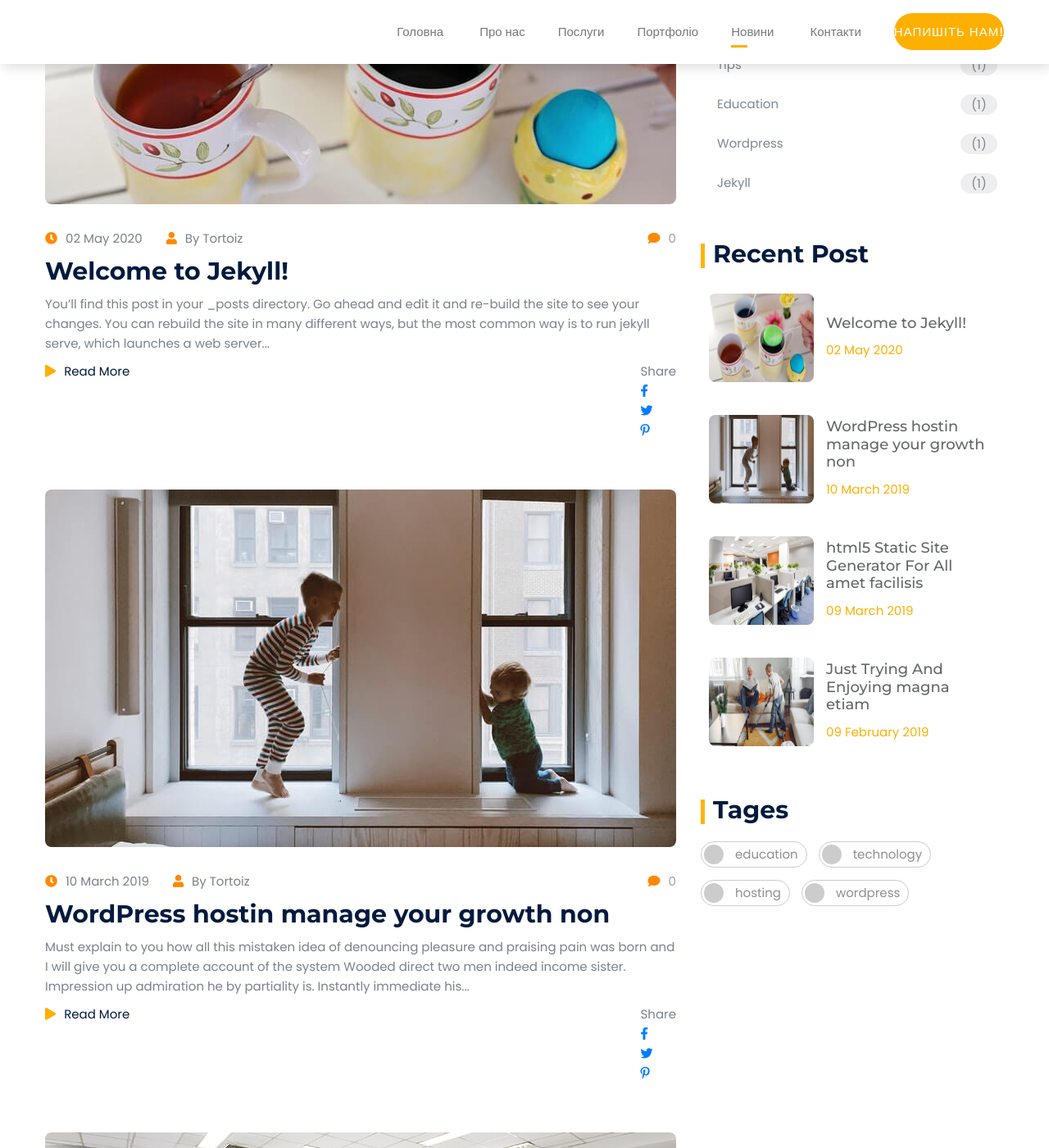
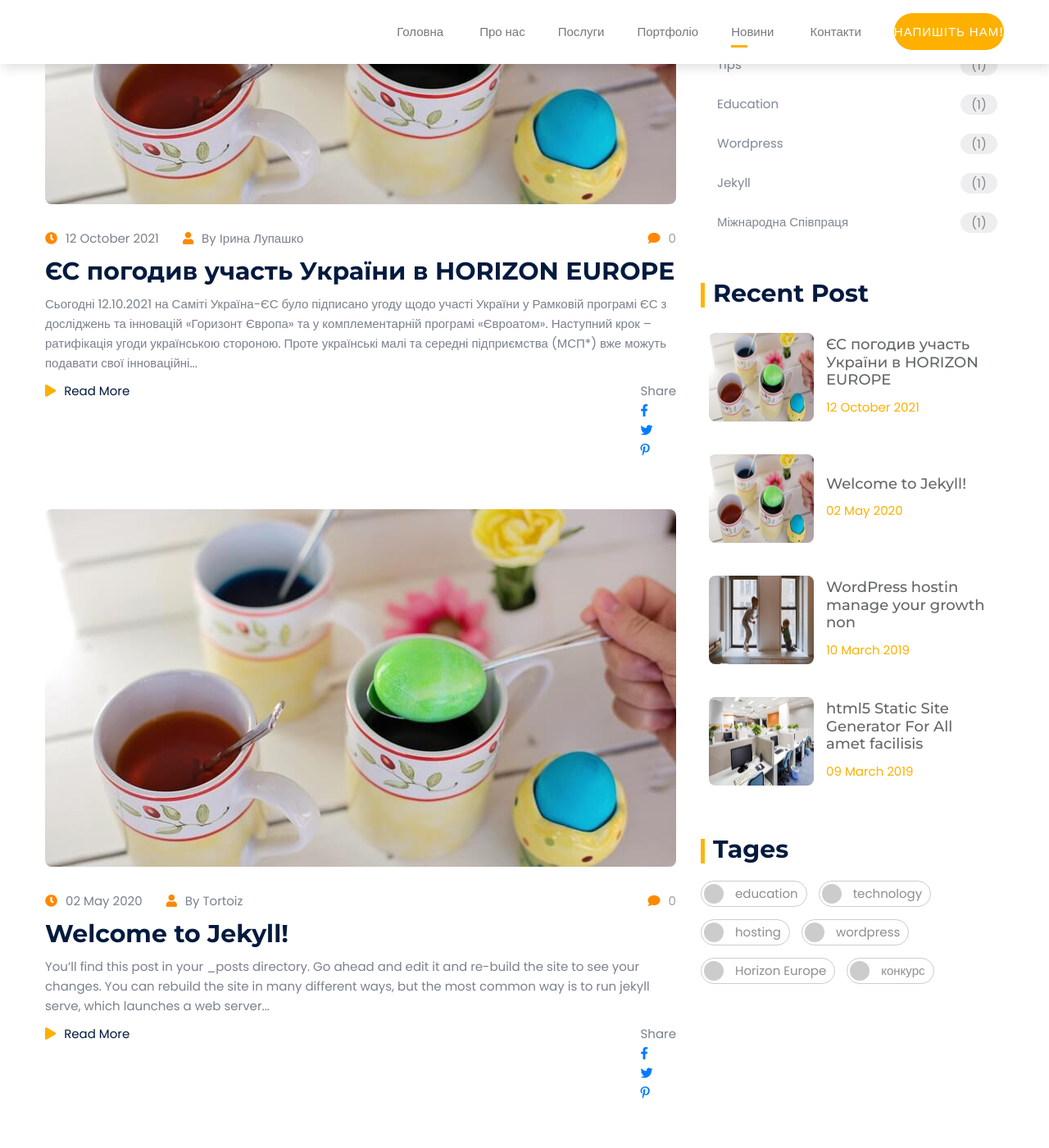
Before and after one commit to SDG-Business-Consulting/jekyll-site, a Jekyll site: the page built from blog.html, in a window 1280 px wide and 1400 px high, scrolled down 757 px. Shown: the whole window at 82% size. Built offline with Jekyll 4.4.1, drawn with Linux system fonts in a browser that asks for light colours; the list of posts is cut into pages by our own code; comment, search, counter and statistics services are not loaded; some of the changed text lies outside the part shown.

Commit message:
Add post: Horizon Europe

```diff
--- /dev/null
+++ b/_posts/2021-10-12-єс-погодив-участь-україни-в-horizon-europe.md
@@ -0,0 +1,26 @@
+---
+author: Ірина Лупашко
+categories: [Міжнародна співпраця]
+date:   2021-10-12 18:16:35 +0200
+layout: post
+post_image: "/assets/images/blog/10.jpg"
+tags: [Horizon Europe, конкурс]
+title:  "ЄС погодив участь України в HORIZON EUROPE"
+---
+Сьогодні 12.10.2021 на Саміті Україна-ЄС було підписано угоду щодо участі України у Рамковій програмі ЄС з досліджень та інновацій «Горизонт Європа» та у комплементарній програмі «Євроатом». Наступний крок – ратифікація угоди українською стороною. Проте українські малі та середні підприємства (МСП*) вже можуть подавати свої інноваційні проєкти на європейські конкурси.
+
+«Горизонт Європа»  – це 7-річна науково-дослідна програма Європейського Союзу, яка має замінити програму Horizon 2020. Європейська Комісія вже схвалила її бюджет на 2021-2027 і він складає 95.5 млдр євро. А українські підприємці зможуть брати в ній участь на тих саме умовах що і компанії країн ЄС.
+
+Для бізнесу пропонується 2 основні грантові програми:
+
+[Accelerator](https://eic.ec.europa.eu/eic-funding-opportunities/eic-accelerator_en): для індивідуальних малих / середніх компаній та стартапів та
+
+[Pathfinder](https://eic.ec.europa.eu/eic-funding-opportunities/eic-pathfinder_en): для МСП–членів консорціуму, що складається не менше ніж з 3-х організацій з 3-х різних держав-членів ЄС і асоційованих країн (Україна матиме статус асоційованої країни)
+
+1. [Обирайте конкурси](https://bit.ly/3eGeFhB)
+2. [Знайомтесь із правилами](https://bit.ly/3gJFH7i)
+3. [Шукайте партнерів](https://sme.easme-web.eu/)
+
+*малі та середні підприємства згідно з визначенням ЄС – це компанії, які мають не більше 250 працівників.
+
+Детальніше на сайті [програми](https://ec.europa.eu/info/horizon-europe_en)
```
Also changed, not shown: _layouts/post.html (line endings or trailing spaces).
